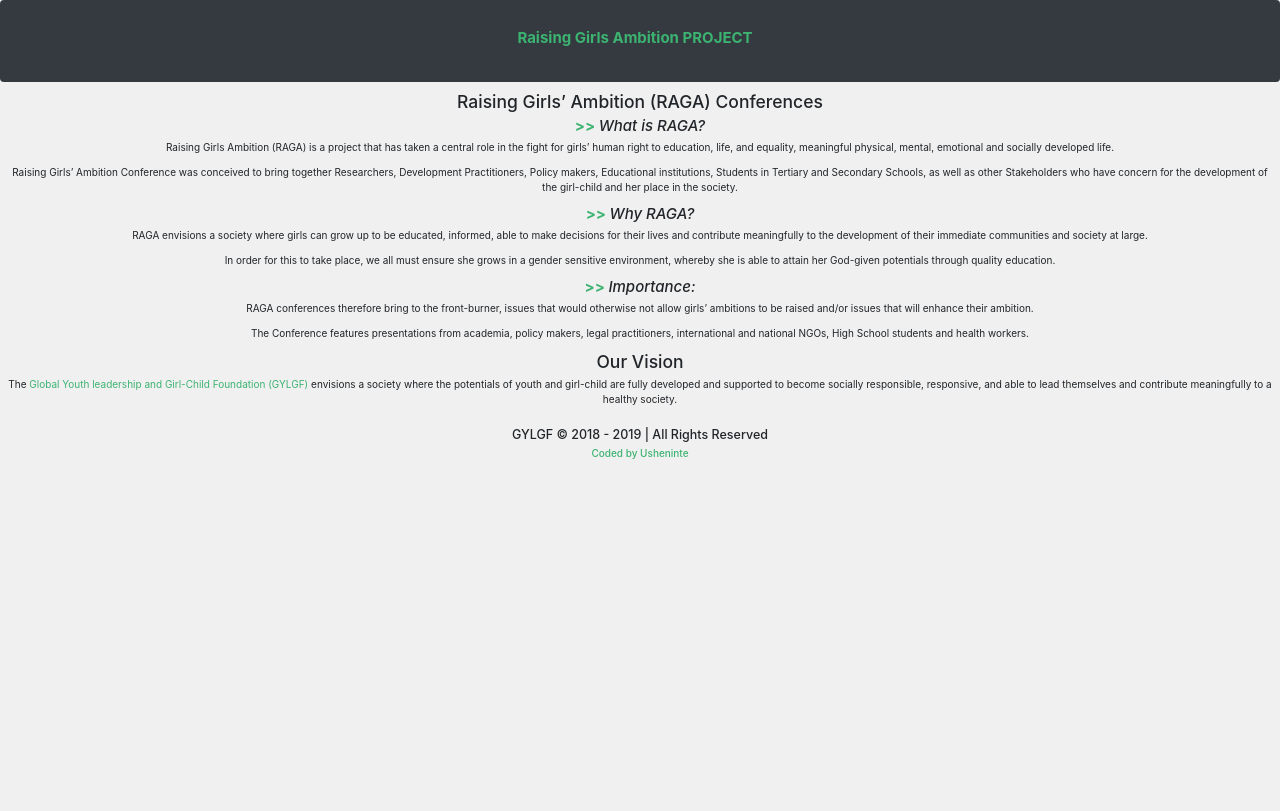
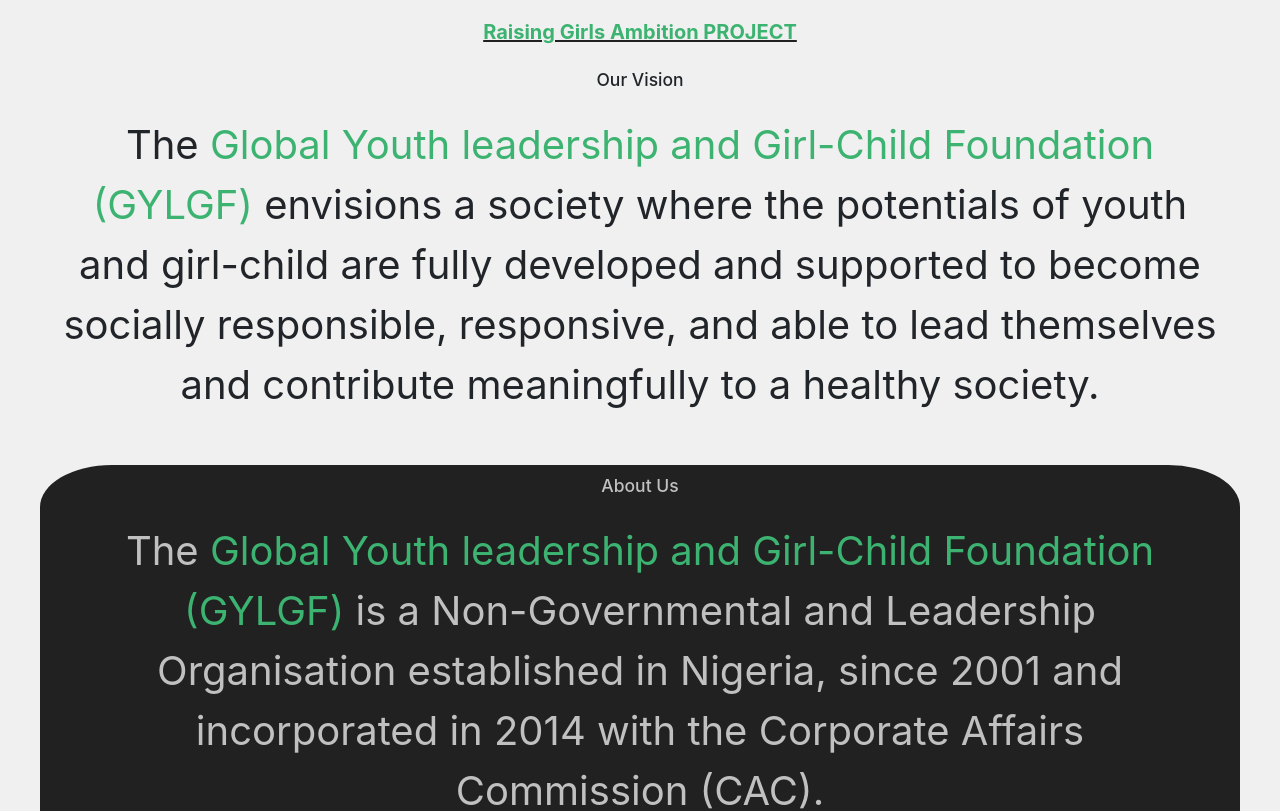
Before and after one commit to nullthefirst/raga-project, a React (Create React App) app: page / in a window 1280 px wide. Shown: the top 811 px of the page. Built offline with nearby package versions, Linux system fonts and the light colour scheme.

Commit message:
redesigned SPA

```diff
--- a/package.json
+++ b/package.json
@@ -6,7 +6,6 @@
     "react": "^16.5.2",
     "react-bootstrap": "^0.32.4",
     "react-dom": "^16.5.2",
-    "react-router-dom": "^4.3.1",
     "react-scripts": "2.0.3"
   },
   "scripts": {
--- a/src/App.js
+++ b/src/App.js
@@ -1,6 +1,8 @@
 import React, { Component } from 'react';
 
-import AppMenu from './components/AppMenu';
+import Title from './components/Title';
+import Key from './components/views/key';
+import RAGA from './components/views/raga';
 import Footer from './components/Footer';
 
 import './components/Main.css';
@@ -9,7 +11,9 @@
   render() {
     return (
       <div>
-        <AppMenu />
+        <Title />
+        <Key />
+        <RAGA />
         <Footer />
       </div>
     );
--- a/src/components/AppMenu.js
+++ /dev/null
@@ -1,24 +0,0 @@
-import React, { Component } from 'react';
-import { BrowserRouter as Router, Route, Link } from 'react-router-dom';
-
-import './Main.css';
-
-import RAGA from './views/raga';
-
-export default class AppMenu extends Component {
-  render() {
-    return (
-
-      <Router>
-        <nav>
-          <nav class="navbar fixed-top navbar-dark bg-dark bg-light">
-            <span class="navbar-brand mb-0 h1">
-              <Link to="/"><h4 className="note">Raising Girls Ambition PROJECT</h4></Link>
-            </span>
-          </nav>
-          <Route exact path="/" component={RAGA} />
-        </nav>
-      </Router>
-    );
-  }
-}
--- a/src/components/Main.css
+++ b/src/components/Main.css
@@ -15,3 +15,8 @@
 .note {
   font-weight: bold;
 }
+
+p {
+  font-size: 4em;
+  padding: 0.5em 1em;
+}
--- /dev/null
+++ b/src/components/Title.js
@@ -0,0 +1,21 @@
+import React, { Component } from 'react';
+
+import './Main.css';
+
+const titleMain = {
+  padding: '1em',
+  fontSize: '2em',
+  textDecoration: 'underline',
+  textDecorationColor: '#212121'
+}
+
+export default class Title extends Component {
+  render() {
+    return (
+      <div>
+        <h4 style={titleMain}
+          className="note">Raising Girls Ambition PROJECT</h4>
+      </div>
+    );
+  }
+}
--- a/src/components/views/about.js
+++ b/src/components/views/about.js
@@ -2,10 +2,18 @@
 
 import '../Main.css';
 
+const blackBox = {
+  padding: '1em',
+  margin: '2em',
+  color: '#c0c0c0',
+  borderRadius: '6%',
+  backgroundColor: '#212121'
+}
+
 export default class About extends Component {
   render() {
     return(
-      <div>
+      <div style={blackBox}>
         <h3>About Us</h3>
         <p>The <a href="https://www.gylgfoundation.org/" alt="Global Youth leadership and Girl-Child Foundation (GYLGF)">Global Youth leadership and Girl-Child Foundation (GYLGF)</a> is a Non-Governmental and Leadership Organisation established in Nigeria, since 2001 and incorporated in 2014 with the Corporate Affairs Commission (CAC).</p>
         <br />
--- /dev/null
+++ b/src/components/views/key.js
@@ -0,0 +1,23 @@
+import React, { Component } from 'react';
+
+import About from './about';
+import Vision from './vision';
+
+export default class Key extends Component {
+  render() {
+    return(
+      <div>
+        <div className="container-fluid">
+          <div className="row">
+            <div className="col-12">
+              <Vision />
+            </div>
+            <div className="col-12">
+              <About />
+            </div>
+          </div>
+        </div>
+      </div>
+    );
+  }
+}
--- a/src/components/views/raga.js
+++ b/src/components/views/raga.js
@@ -1,8 +1,6 @@
 import React, { Component } from 'react';
 
-import About from './about';
 import Info from './info';
-import Vision from './vision';
 
 import '../Main.css';
 
@@ -10,10 +8,8 @@
   render() {
     return(
       <div>
-        <About />
         <h3>Raising Girls’ Ambition (RAGA) Conferences</h3>
         <Info />
-        <Vision />
       </div>
     );
   }
```
Also changed, not shown: 1 other file (tests, documents, lock files or other folders).
